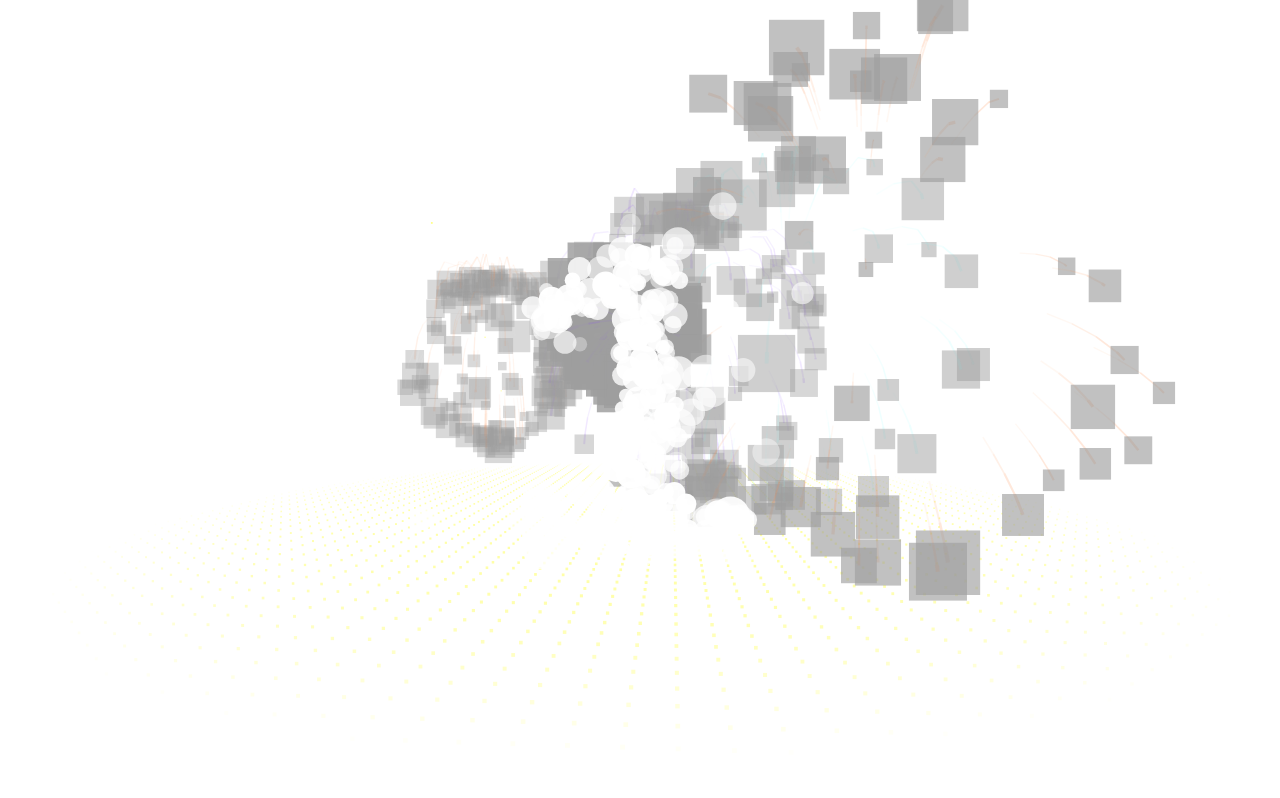
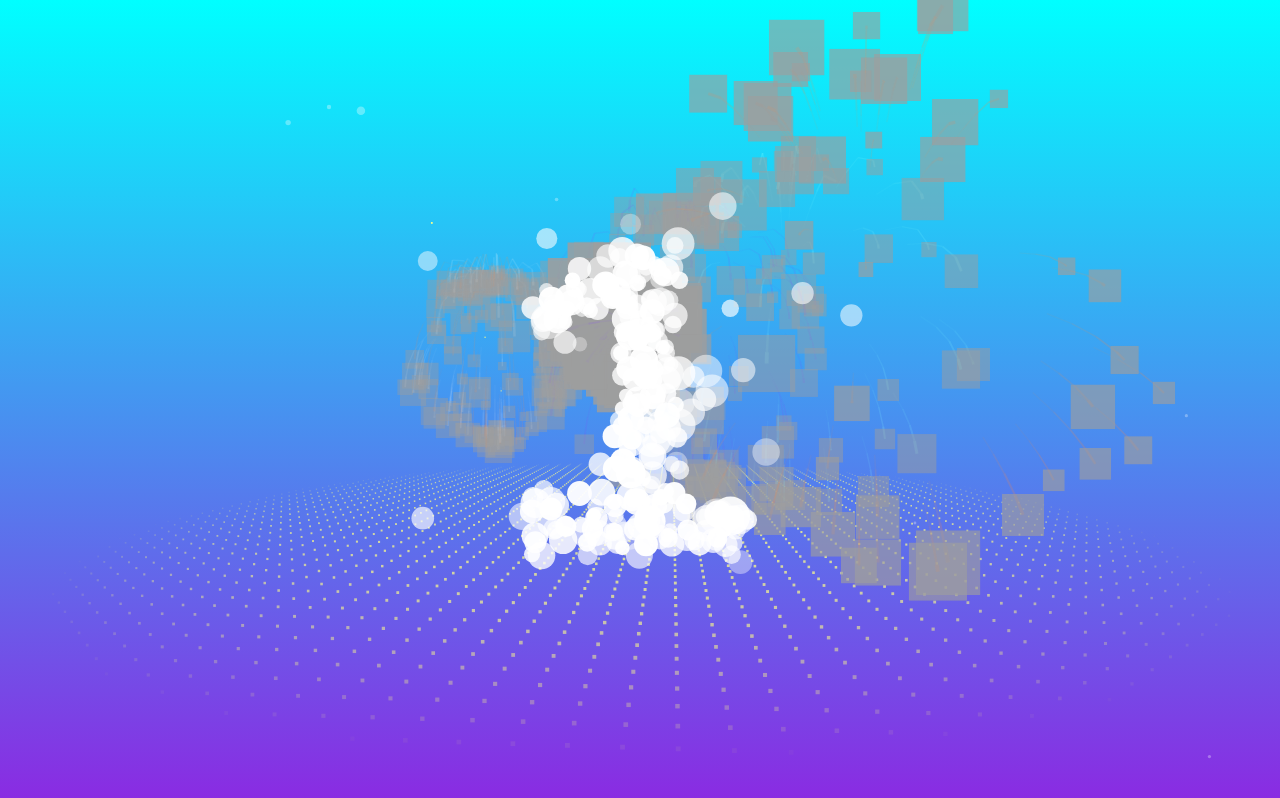
Before and after one commit to windypee/windypee.github.io, a plain HTML site: page 烟花源码.html in a window 1280 px wide. Drawn offline with Linux system fonts and the light colour scheme.

Commit message:
Update 烟花源码.html

```diff
--- a/烟花源码.html
+++ b/烟花源码.html
@@ -10,7 +10,7 @@ html,body{
 	width:100%;
 	height:100%;
 	overflow:hidden;
-	background:linear-gradient(aqua,bluviolet);
+	background:linear-gradient(aqua,blueviolet);
 }
 </style>
 
```
